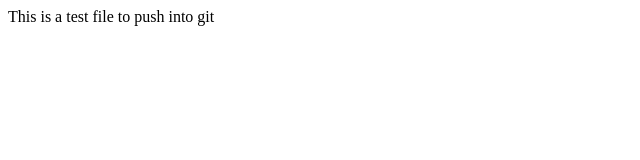
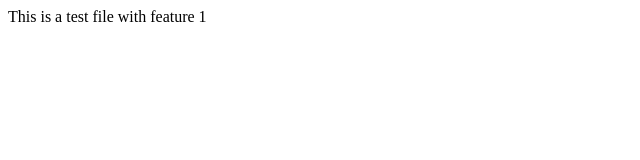
Before and after one commit to rohithtm005/localrepo, a plain HTML site: page index.html in a window 1280 px wide. Shown: the full height of the page, 0-640 px from the left. Drawn offline with Linux system fonts and the light colour scheme.

Commit message:
new feature added

```diff
--- a/index.html
+++ b/index.html
@@ -1 +1 @@
-<p> This is a test file to push into git </p>
+<p> This is a test file with feature 1 </p>
```
